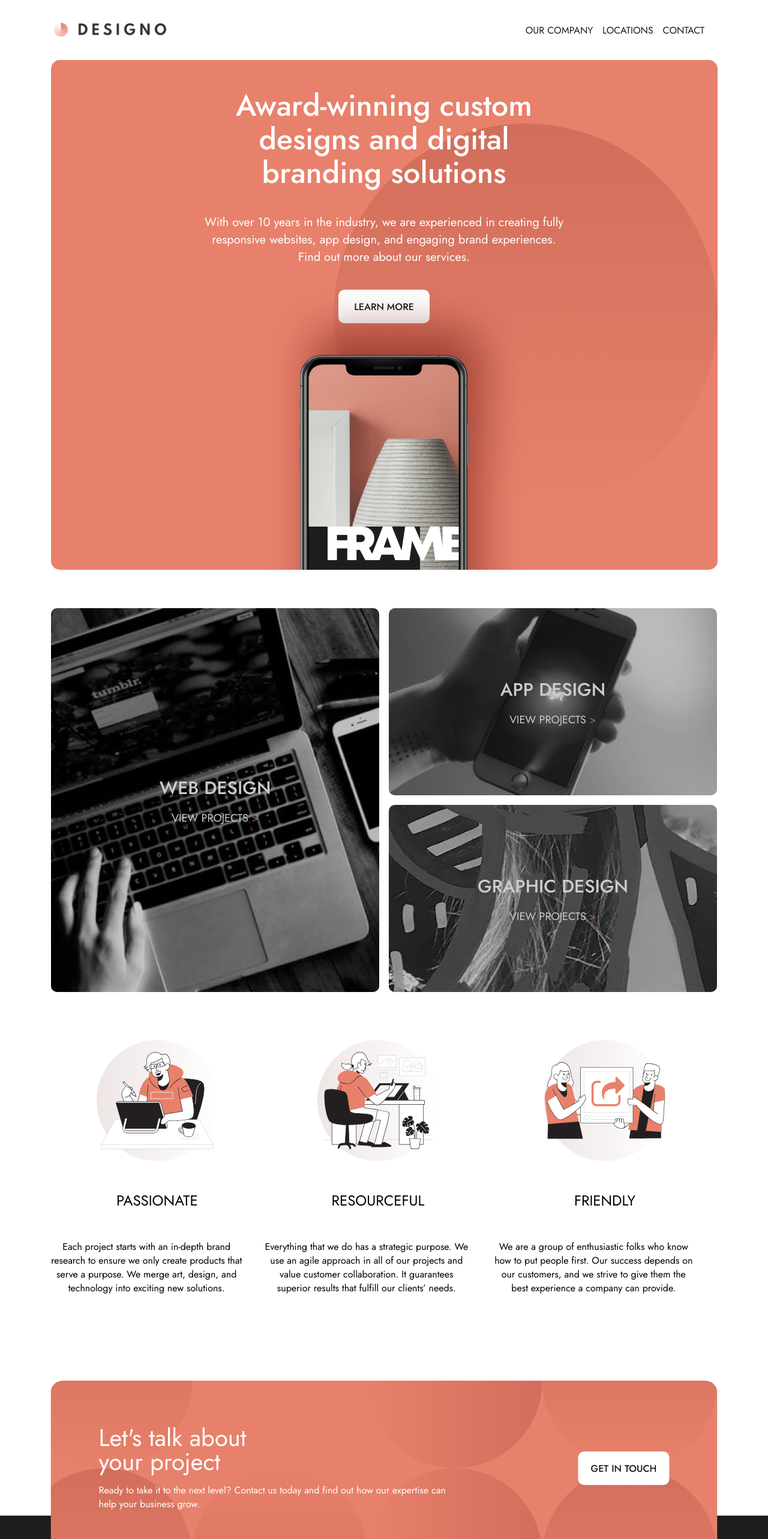
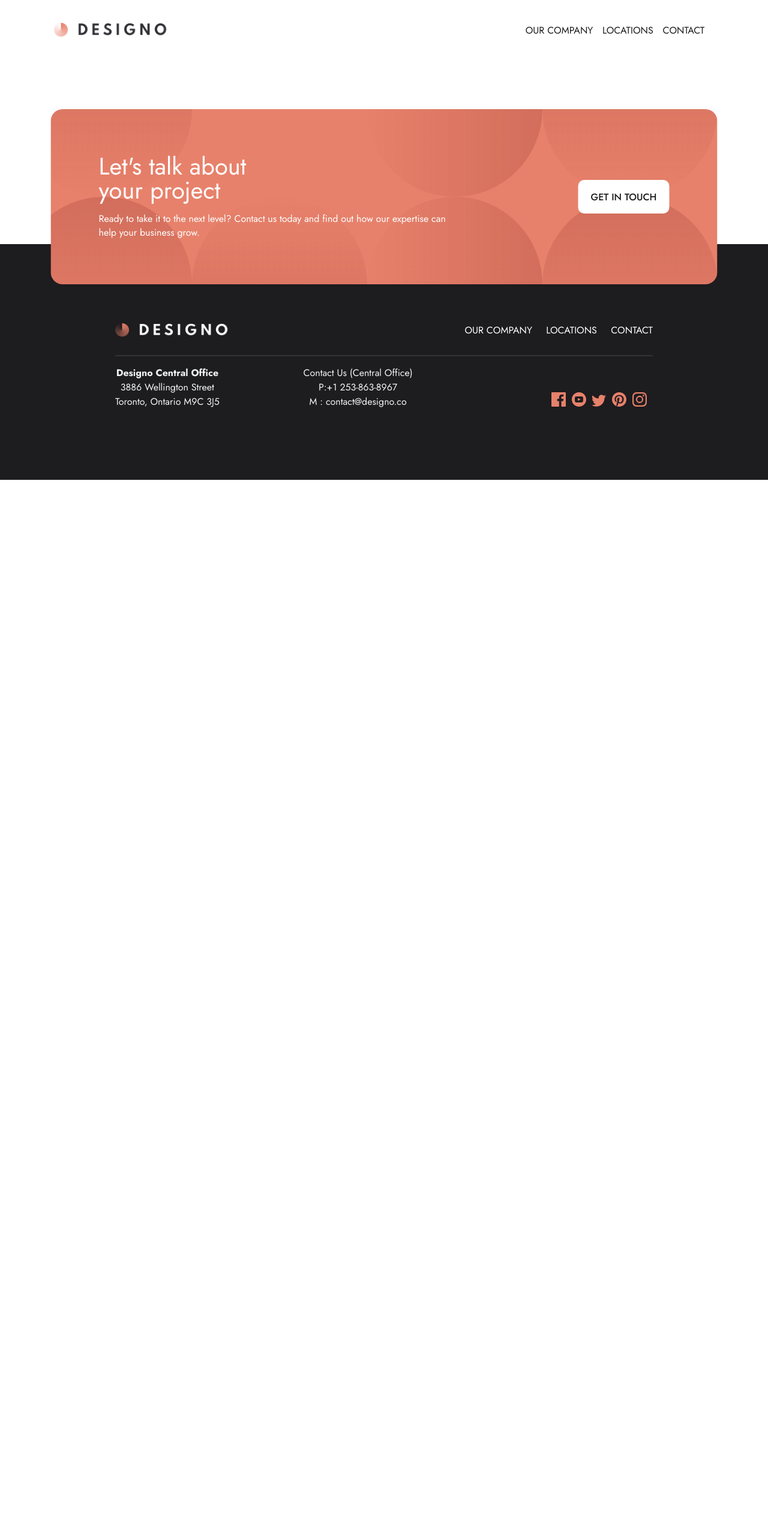
Before and after one commit to LeoLoureiro-code/Designo, an Angular app: page / in a window 1280 px wide. Shown: the top 2566 px of the page at 60% size. After the commit the page ends 800 px from the top, so only its background shows below. Built offline with nearby package versions, Linux system fonts and the light colour scheme.

Commit message:
add routing to the page

```diff
--- a/src/app/app.component.html
+++ b/src/app/app.component.html
@@ -1,9 +1,7 @@
   <div class="container">
     <app-header></app-header>
     <div class="content">
-      <main-section></main-section>
-      <design-section></design-section>
-      <team-section></team-section>
+      <router-outlet></router-outlet>
     </div>
     <app-footer></app-footer>
   </div>
--- a/src/app/app.component.ts
+++ b/src/app/app.component.ts
@@ -5,11 +5,14 @@ import { FooterComponent } from "../components/footer/footer.component";
 import { MainSectionComponent } from "../components/main-section/main-section.component";
 import { DesignSectionComponent } from "../components/design-section/design-section.component";
 import { TeamSectionComponent } from "../components/team-section/team-section.component";
+import { AboutUsComponent } from '../components/about-us/about-us.component';
+import { LocationsComponent } from '../components/locations/locations.component';
+import { ContactUsComponent } from '../components/contact-us/contact-us.component';
 
 @Component({
   selector: 'app-root',
   standalone: true,
-  imports: [RouterOutlet, HeaderComponent, FooterComponent, MainSectionComponent, DesignSectionComponent, TeamSectionComponent],
+  imports: [RouterOutlet, HeaderComponent, FooterComponent, MainSectionComponent, DesignSectionComponent, TeamSectionComponent, AboutUsComponent, LocationsComponent,ContactUsComponent],
   templateUrl: './app.component.html',
   styleUrl: './app.component.scss'
 })
--- a/src/app/app.routes.ts
+++ b/src/app/app.routes.ts
@@ -1,3 +1,13 @@
 import { Routes } from '@angular/router';
+import { HomeComponent } from '../components/home/home.component';
+import { AboutUsComponent } from '../components/about-us/about-us.component';
+import { ContactUsComponent } from '../components/contact-us/contact-us.component';
 
-export const routes: Routes = [];
+export const routes: Routes = [
+    //Add the home when there is no parameters or make it start in home
+    {path: 'home', component: HomeComponent},
+    {path: 'about', component: AboutUsComponent},
+    {path: 'locations', component: AboutUsComponent},
+    {path: 'contact', component: ContactUsComponent},
+
+];
```
